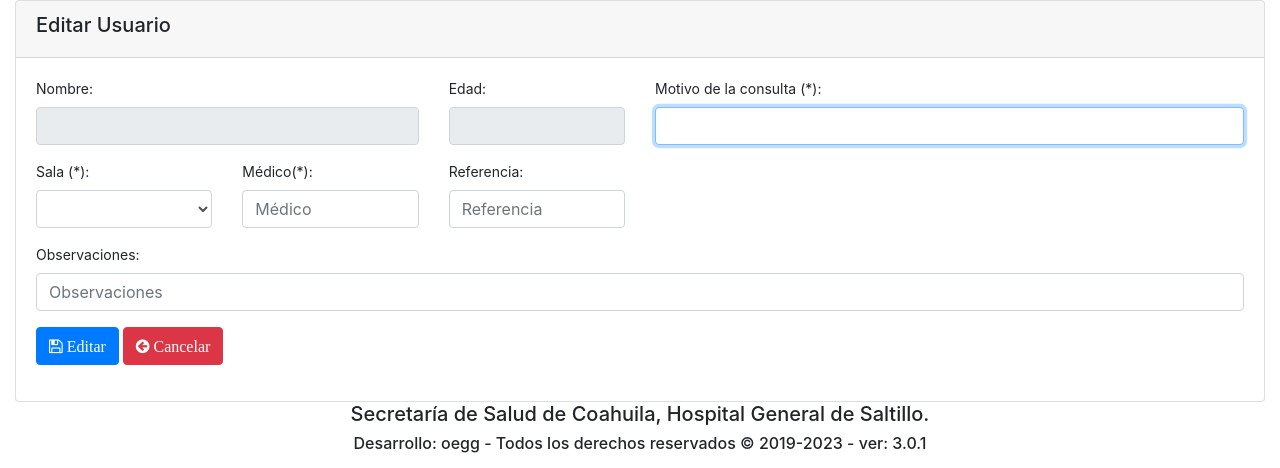
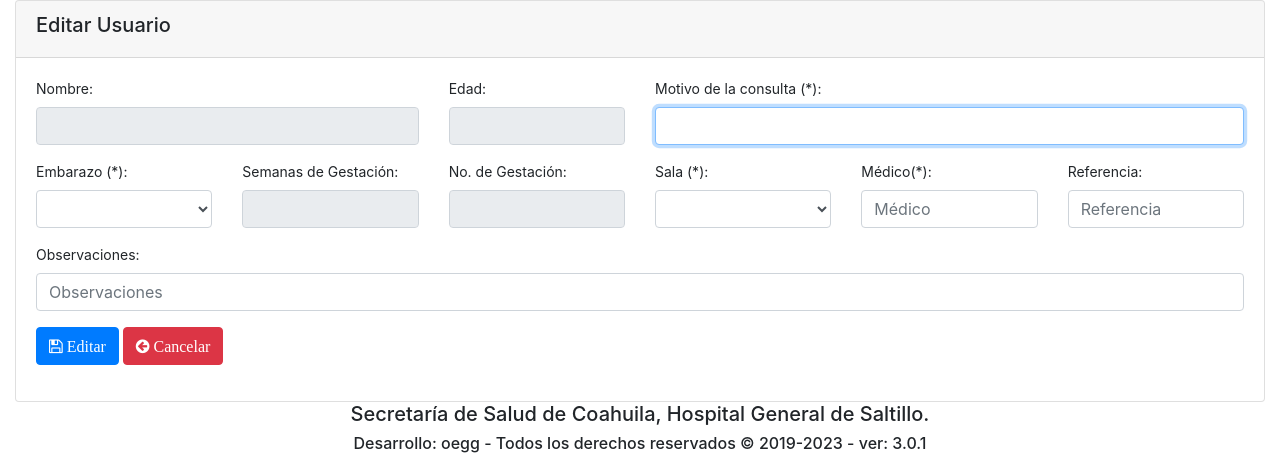
Before and after one commit to oegg10/expurg, a PHP site: page /modelos/recepcion/edit_recepcion.php?id=1 in a window 1280 px wide. Shown: the part 66-534 px from the top of the page. Run offline with PHP 8.4, Linux system fonts and the light colour scheme; the visitor is signed in with stand-in values (Sample User, id 1); data that the repository does not hold is empty; some libraries are stand-ins or nearby versions.

Commit message:
Aplicacion urgencias 16102023

```diff
--- a/modelos/recepcion/edit_recepcion.php
+++ b/modelos/recepcion/edit_recepcion.php
@@ -15,9 +15,12 @@ if (!isset($_SESSION['idusuario'])) {
 
     $idrecepcion = $_GET['id'];
 
-    $sql = "SELECT r.idrecepcion,r.idpaciente,p.nombre,p.sexo,r.edad,r.mtvoconsulta,r.embarazo,r.semgesta,r.sala, r.medico, r.referencia,r.observaciones FROM recepciones r INNER JOIN pacientes p ON r.idpaciente = p.idpaciente WHERE idrecepcion = '$idrecepcion'";
+    $sql = "SELECT r.idrecepcion,r.idpaciente,p.nombre,p.sexo,r.edad,r.mtvoconsulta,r.embarazo,r.semgesta, r.numgesta, r.sala, r.medico, r.referencia,r.observaciones FROM recepciones r INNER JOIN pacientes p ON r.idpaciente = p.idpaciente WHERE idrecepcion = '$idrecepcion'";
     $resultado = $con->query($sql);
     $fila = $resultado->fetch_assoc();
+
+    $let_sexo = $fila["sexo"];
+    //echo $let_sexo;
 
 ?>
 
@@ -51,32 +54,26 @@ if (!isset($_SESSION['idusuario'])) {
                                 </div>
 
                                 <!-- 12 -->
-                                <?php
-                                if ($fila['sexo'] == "Femenino") {
-                                    echo "
-                                    <div class='form-group col-lg-2 col-md-2 col-sm-2 col-xs-12'>
-                                        <label>Embarazo (*):</label>
-                                        <select class='form-control' name='embarazo' id='embarazo' onchange='habilitarGesta(this.value);' required>
-                                            <option value='' disabled selected>Embarazo</option>
-                                            <option value='NO'>NO</option>
-                                            <option value='SI'>SI</option>
-                                        </select>
-                                    </div>";
+                                <!-- SI EL PACIENTE ES MUJER -->
+                                <div class="form-group col-lg-2 col-md-2 col-sm-2 col-xs-12" id="femenino1">
+                                    <label>Embarazo (*):</label>
+                                    <select class="form-control" name="embarazo" id="embarazo" onchange="habilitarGesta(this.value);" required>
+                                        <option value="<?php echo $fila['embarazo']; ?>"><?php echo $fila['embarazo']; ?></option>
+                                        <option value="NO">NO</option>
+                                        <option value="SI">SI</option>
+                                    </select>
+                                </div>
 
-                                    echo "
-                                    <div class='form-group col-lg-2 col-md-2 col-sm-2 col-xs-12'>
-                                        <label>Semanas de Gestación:</label>
-                                        <input type='text' class='form-control' name='semgesta' id='semgesta' disabled maxlength='2' placeholder='Semanas gesta' pattern='[0-9]{1-2}'>
-                                    </div>";
+                                <div class="form-group col-lg-2 col-md-2 col-sm-2 col-xs-12" id="femenino2">
+                                    <label>Semanas de Gestación:</label>
+                                    <input type="text" class="form-control" name="semgesta" id="semgesta" disabled maxlength="2" value="<?php echo $fila['semgesta']; ?>" pattern="[0-9]{1,2}">
+                                </div>
 
-                                    echo "
-                                    <div class='form-group col-lg-2 col-md-2 col-sm-2 col-xs-12'>
-                                        <label>No. de Gestación:</label>
-                                        <input type='text' class='form-control' name='numgesta' id='numgesta' disabled maxlength='2' placeholder='Semanas gesta' pattern='[0-9]{1}'>
-                                    </div>";
-                                }
-
-                                ?>
+                                <div class="form-group col-lg-2 col-md-2 col-sm-2 col-xs-12" id="femenino3">
+                                    <label>No. de Gestación:</label>
+                                    <input type="text" class="form-control" name="numgesta" id="numgesta" disabled maxlength="2" value="<?php echo $fila['semgesta']; ?>" pattern='[0-9]{1}'>
+                                </div>
+                                <!-- FIN SI EL PACIENTE ES MUJER -->
 
                                 <div class="form-group col-lg-2 col-md-2 col-sm-2 col-xs-12">
                                     <label>Sala (*):</label>
@@ -126,6 +123,16 @@ if (!isset($_SESSION['idusuario'])) {
     <?php include "../extend/footer.php"; ?>
 
     <script>
+
+        let sexo = '<?php echo $let_sexo; ?>';
+        //let elements = document.getElementsByClassName("femenino");
+
+        if (sexo === "Masculino") {
+            $("#femenino1").hide();
+            $("#femenino2").hide();
+            $("#femenino3").hide();
+        }
+
         function habilitarGesta(value) {
 
             if (value == "SI") {
@@ -149,34 +156,22 @@ if (!isset($_SESSION['idusuario'])) {
     if (isset($_POST["editar"])) {
 
         $mtvoconsulta = $_POST["mtvoconsulta"];
-        //Comprobación si es Femenino o Masculino
-        if ($fila['sexo'] == "Femenino") {
-            $embarazo = $_POST["embarazo"];
+        $embarazo = $_POST["embarazo"];
+
+        if ($embarazo === "NO") {
+            $semgesta = 0;
+            $numgesta = 0;
+        }else{
             $semgesta = $_POST["semgesta"];
             $numgesta = $_POST["numgesta"];
-        }else{
-            $embarazo = 0;
-            $semgesta = 0;
-            $numgesta = 0;
         }
 
         $sala = $_POST["sala"];
         $medico = $_POST["medico"];
         $referencia = $_POST["referencia"];
-        $observaciones = $_POST["observaciones"];
+        $observaciones= $_POST["observaciones"];
 
         $idrecepcion = $_POST["idrecepcion"];
-
-        //Comprobación de variables
-        /*echo "$mtvoconsulta" . "</br>";
-        echo "$embarazo" . "</br>";
-        echo "$semgesta" . "</br>";
-        echo "$numgesta" . "</br>";
-        echo "$sala" . "</br>";
-        echo "$medico" . "</br>";
-        echo "$referencia" . "</br>";
-        echo "$observaciones" . "</br>";
-        echo "$idrecepcion" . "</br>";*/
 
         $editar = "UPDATE recepciones SET mtvoconsulta='$mtvoconsulta',
                                         embarazo='$embarazo',
@@ -185,7 +180,7 @@ if (!isset($_SESSION['idusuario'])) {
                                         sala='$sala',
                                         medico='$medico',
                                         referencia='$referencia',
-                                        observaciones='$observaciones1',
+                                        observaciones='$observaciones',
                                         condicion='1',
                                         fechamod=NOW() WHERE idrecepcion = '$idrecepcion'";
 
```
